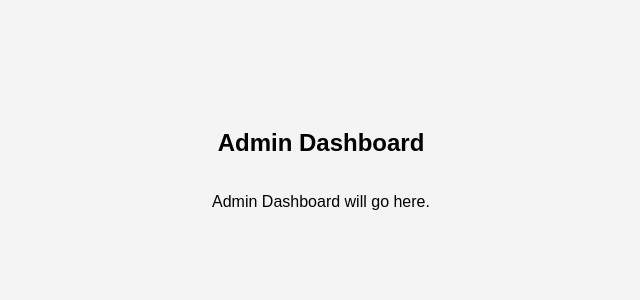
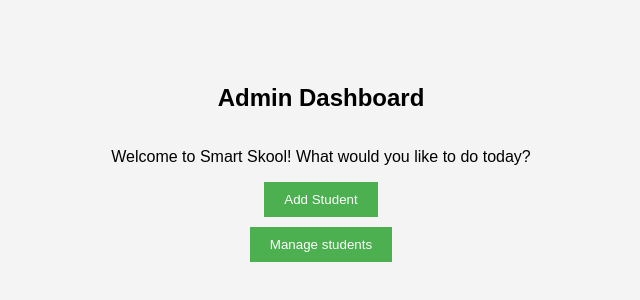
Before and after one commit to Lipila-tech/smart-skool, a React (Create React App) app: page /admin/dashboard in a window 1280 px wide. Shown: the part 232-532 px from the top of the page, without its empty margins (319-959 px from the left). Built offline with nearby package versions, Linux system fonts and the light colour scheme; sample sign-in values are in the browser's storage.

Commit message:
update comments

```diff
--- a/src/components/Login.js
+++ b/src/components/Login.js
@@ -12,6 +12,7 @@
     // test email
     // email=parent or admin password=<any>
 
+    // Authentication logic goes here
     // Check if email and password are provided
     if (email && password) {
       if (email === 'parent') {
--- a/src/components/School/AdminDashboard.js
+++ b/src/components/School/AdminDashboard.js
@@ -1,10 +1,18 @@
 import React from "react";
+import { Link } from "react-router-dom";
 
 function AdminDashboard() {
   return (
     <div style={styles.container}>
       <h2>Admin Dashboard</h2>
-      <p>Admin Dashboard will go here.</p>
+      <p>Welcome to Smart Skool! What would you like to do today?</p>
+      <Link to="/admin/add-student">
+        <button style={styles.button}>Add Student</button>
+      </Link>
+
+      <Link to="/admin/manage-students">
+        <button style={styles.button}>Manage students</button>
+      </Link>
     </div>
   );
 }
@@ -16,6 +24,14 @@
     alignItems: 'center',
     justifyContent: 'center',
     height: '100vh'
+  },
+  button: {
+    padding: '10px 20px',
+    backgroundColor: '#4CAF50',
+    color: 'white',
+    border: 'none',
+    cursor: 'pointer',
+    marginBottom: '10px'
   }
 };
 
```
